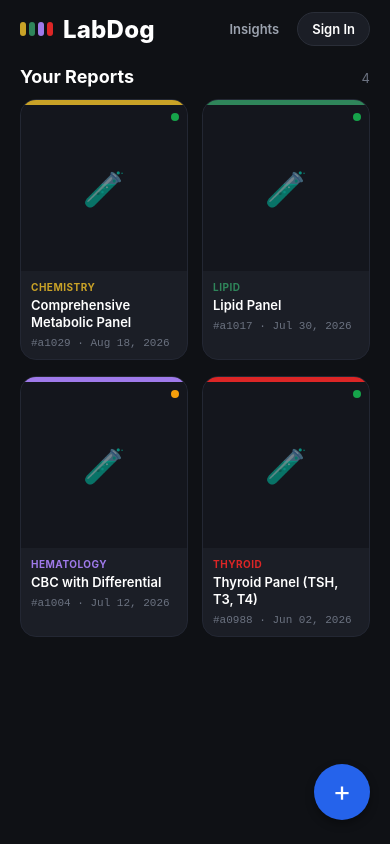
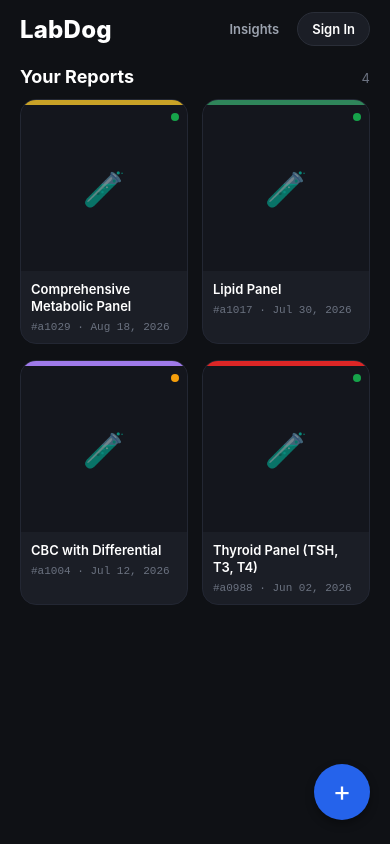
Before and after one commit to Kyra15/cac2627, a React Native app in the folder test-app/: screen /Home in a window 390 px wide. Built offline with nearby package versions, Linux system fonts and the light colour scheme.

Commit message:
adding css and fixing ui

```diff
--- a/test-app/screens/HomeScreen.tsx
+++ b/test-app/screens/HomeScreen.tsx
@@ -99,9 +99,6 @@ export default function HomeScreen({ navigation }: Props): React.JSX.Element {
           <View style={[styles.statusDot, statusDotStyle(item.status)]} />
         </View>
         <View style={styles.cardBody}>
-          <Text style={[styles.categoryTag, { color: capColor }]}>
-            {CATEGORY_LABEL[item.category]}
-          </Text>
           <Text style={styles.cardTitle} numberOfLines={2}>
             {item.title}
           </Text>
@@ -117,14 +114,6 @@ export default function HomeScreen({ navigation }: Props): React.JSX.Element {
     <SafeAreaView style={styles.container} edges={['top', 'left', 'right']}>
       <View style={styles.header}>
         <View style={styles.wordmarkRow}>
-          <View style={styles.capDots}>
-            {(['chemistry', 'lipid', 'hematology', 'thyroid'] as PanelCategory[]).map((cat) => (
-              <View
-                key={cat}
-                style={[styles.capDot, { backgroundColor: CATEGORY_COLOR[cat] }]}
-              />
-            ))}
-          </View>
           <Text style={styles.wordmark}>LabDog</Text>
         </View>
 
```
Also changed, not shown: test-app/App.tsx (+2 -12 lines), test-app/styles/app.css (added), test-app/styles/theme.css (added).
